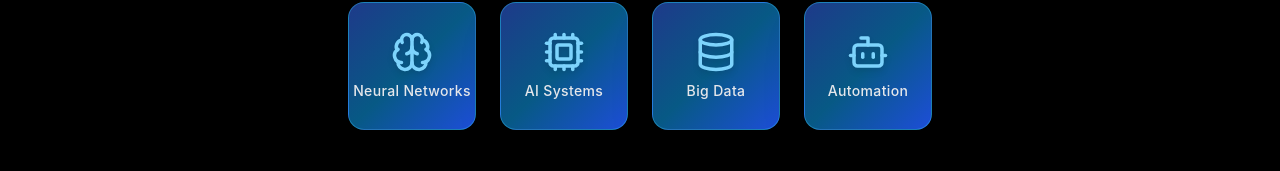
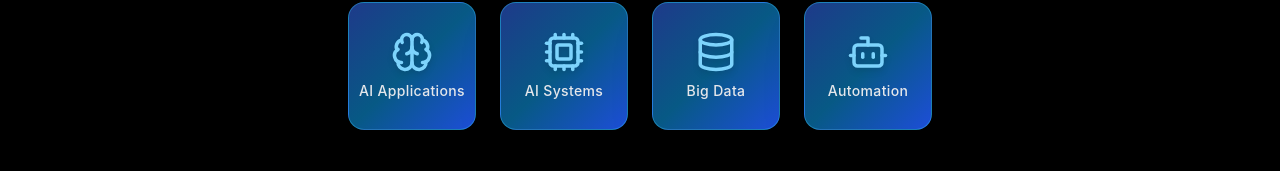
Before and after one commit to aiincubator/aiincubator.github.io, a React (Create React App) app: page / in a window 1280 px wide. Shown: the part 388-559 px from the top of the page. Built offline with nearby package versions, Linux system fonts and the light colour scheme.

Commit message:
Update label

```diff
--- a/src/AIHome.js
+++ b/src/AIHome.js
@@ -54,7 +54,7 @@
   }, []);
 
   const icons = [
-    { Icon: Brain, label: 'Neural Networks' },
+    { Icon: Brain, label: 'AI Applications' },
     { Icon: Cpu, label: 'AI Systems' },
     { Icon: Database, label: 'Big Data' },
     { Icon: Bot, label: 'Automation' },
```
